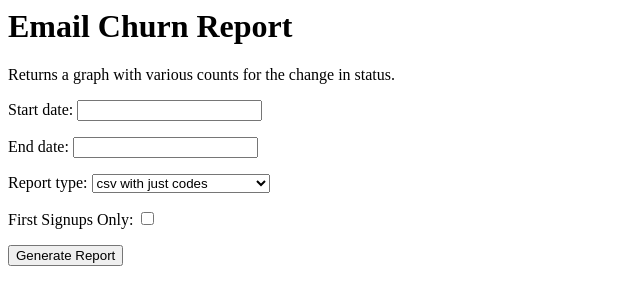
After one commit to motherjones/data_tool, a Django app: template newsletter/templates/newsletter/churn_report_view.html in a window 1280 px wide. The commit adds this page. Shown: the top 305 px of the page, without its empty margins (0-640 px from the left). Run offline with Django 3.2, Linux system fonts and the light colour scheme; the template is opened without the code that fills it: values that come from a table or form of the project are taken from there, others are empty; parts of the project's set-up code (start-up, migrations or seed data) failed here and were passed over.

Commit message:
added churn report to index page

```diff
--- /dev/null
+++ b/newsletter/templates/newsletter/churn_report_view.html
@@ -0,0 +1,6 @@
+<h1>Email Churn Report</h1>
+<p>Returns a graph with various counts for the change in status.</p>
+<form action="" method="get">
+    {{ form.as_p }}
+    <input type="submit" value="Generate Report" />
+</form>
--- a/newsletter/templates/newsletter/index-page.html
+++ b/newsletter/templates/newsletter/index-page.html
@@ -2,5 +2,6 @@
 <p><a href="{% url 'signups-report' %}">Signup Codes Report</a></p>
 <p><a href="{% url 'subscribers-report-list' %}">Weekly Active Subscriber Report</a></p>
 <p><a href="{% url 'longevity-report' %}">Longevity Report</a></p>
+<p><a href="{% url 'churn-report' %}">Email Churn Report</a></p>
 <h2>Tools for Administrators</h2>
 <p><a href="{% url 'subscribers-upload' %}">CSV Upload</a></p>
--- a/newsletter/views.py
+++ b/newsletter/views.py
@@ -182,7 +182,7 @@ class LongevityReportView(LoginRequiredMixin,GetFormView):
 
 
 class ChurnReportView(LoginRequiredMixin,GetFormView):
-    template_name = 'newsletter/longevity_report_view.html'
+    template_name = 'newsletter/churn_report_view.html'
     form_class = forms.ActiveSubscribersGraphInput
 
     def form_valid(self, form):
```
